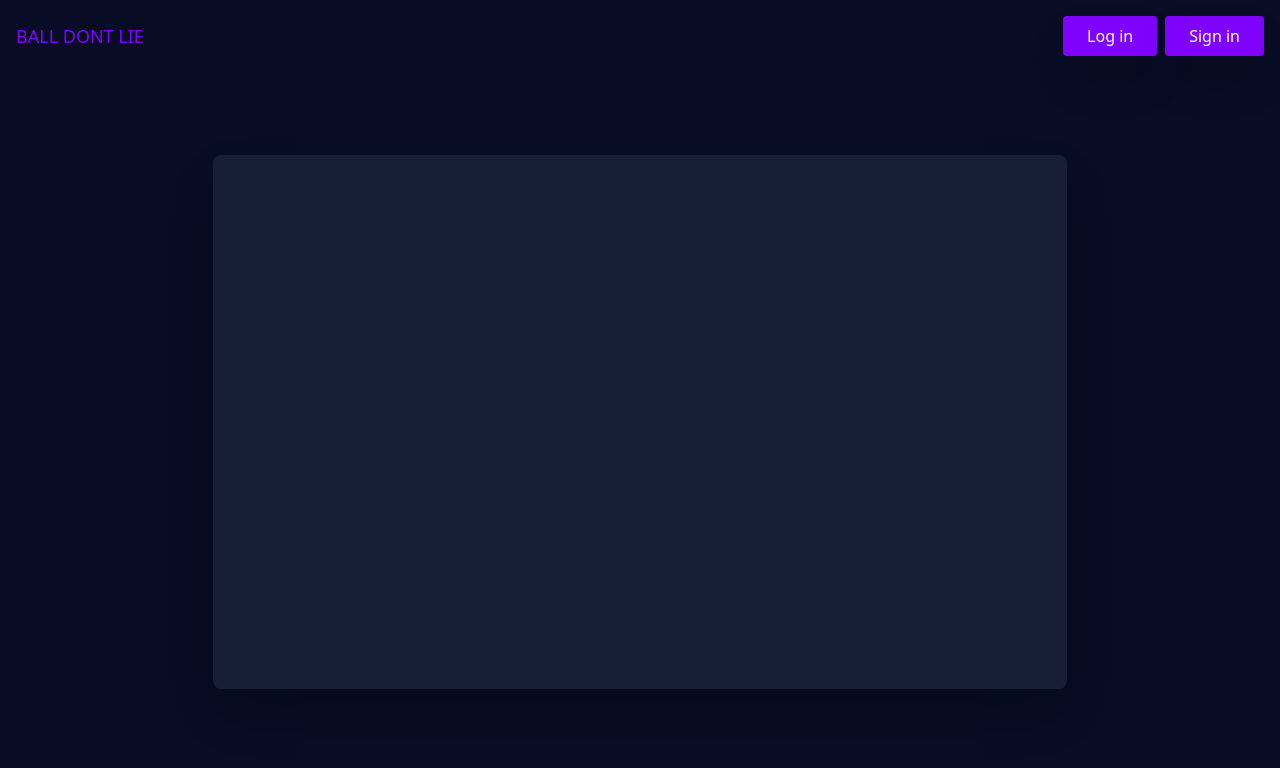
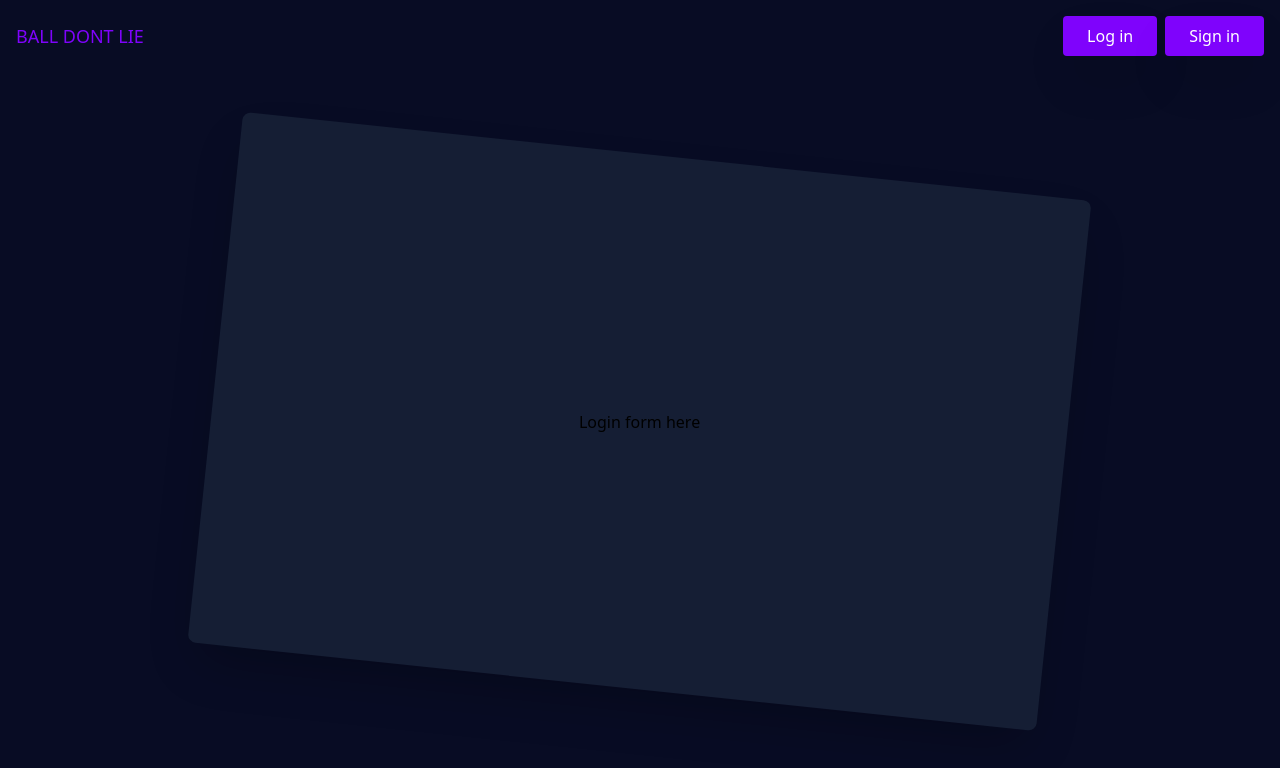
Before and after one commit to NikoKynsijarvi/BallDontLie, a React (Create React App) app: page /login in a window 1280 px wide. Shown: the top 768 px of the page. Built offline with nearby package versions, Linux system fonts and the light colour scheme.

Commit message:
styiling added

```diff
--- a/src/pages/LandingPage.js
+++ b/src/pages/LandingPage.js
@@ -11,7 +11,7 @@ function LandingPage() {
             Ball Dont Lie
           </h1>
         </div>
-        <div className="flex w-1/2 bg-darkprimary h-3/5 "></div>
+        <div className="flex w-1/3 bg-darkprimary h-3/5 rotate-12"></div>
       </div>
     </div>
   );
--- a/src/pages/LoginPage.js
+++ b/src/pages/LoginPage.js
@@ -6,7 +6,9 @@ function LoginPage() {
     <div>
       <Navbar />
       <div className="flex w-screen h-screen justify-center items-center">
-        <div className="mt-11 flex h-5/6 w-5/6 sm:w-2/3 sm:h-4/6 bg-darkprimary z-20 rounded-lg shadow-2xl "></div>
+        <div className="mt-11 flex h-5/6 w-5/6 sm:w-2/3 sm:h-4/6 rotate-6 bg-darkprimary z-20 rounded-lg shadow-2xl items-center justify-center ">
+          <h1 className="-rotate-6">Login form here</h1>
+        </div>
       </div>
     </div>
   );
```
